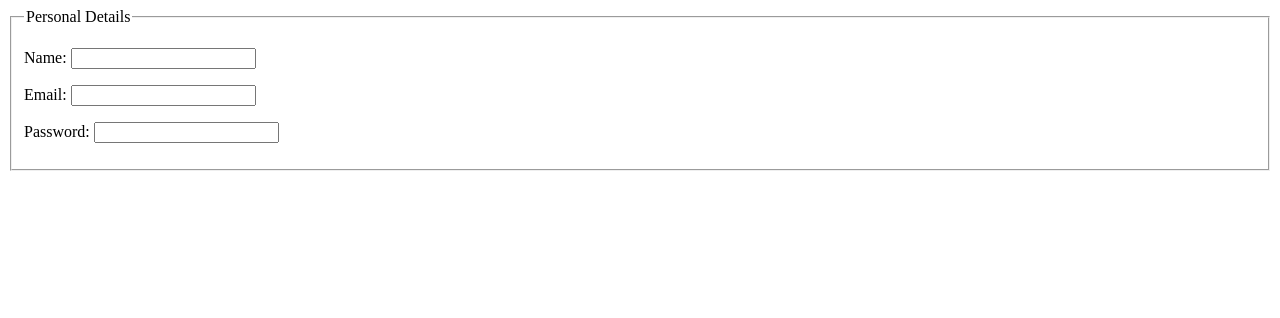
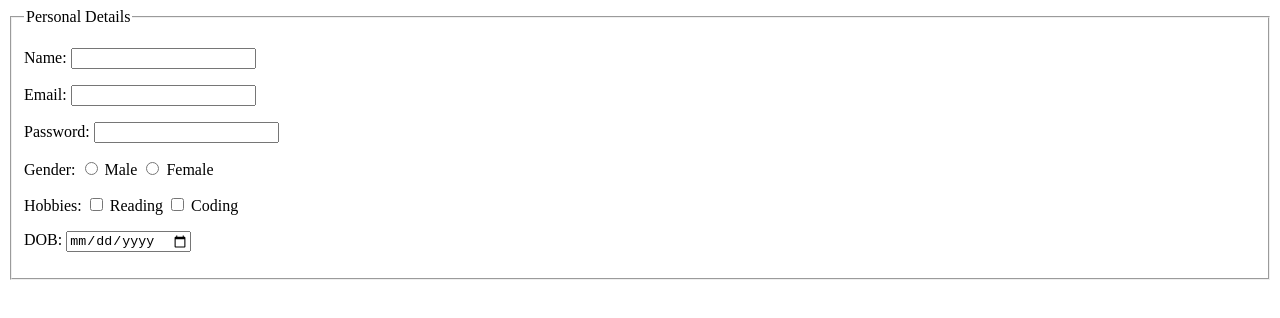
Before and after one commit to najeem-ali/WDW-0785, a plain HTML site: page Web Designing Workshop Assignment/Assignment 15/index.html in a window 1280 px wide. Drawn offline with Linux system fonts and the light colour scheme.

Commit message:
Assignment 15 - Added gender, hobbies, and DOB inputs, completed

```diff
--- a/Web Designing Workshop Assignment/Assignment 15/index.html
+++ b/Web Designing Workshop Assignment/Assignment 15/index.html
@@ -23,6 +23,27 @@
                 <label for="password">Password:</label>
                 <input type="password" id="password" name="password">
             </p>
+
+            <p>
+                Gender:
+                <input type="radio" id="male" name="gender" value="Male">
+                <label for="male">Male</label>
+                <input type="radio" id="female" name="gender" value="Female">
+                <label for="female">Female</label>
+            </p>
+
+            <p>
+                Hobbies:
+                <input type="checkbox" id="reading" name="hobbies" value="Reading">
+                <label for="reading">Reading</label>
+                <input type="checkbox" id="coding" name="hobbies" value="Coding">
+                <label for="coding">Coding</label>
+            </p>
+
+            <p>
+                <label for="dob">DOB:</label>
+                <input type="date" id="dob" name="dob">
+            </p>
         </fieldset>
     </form>
 </body>
```
